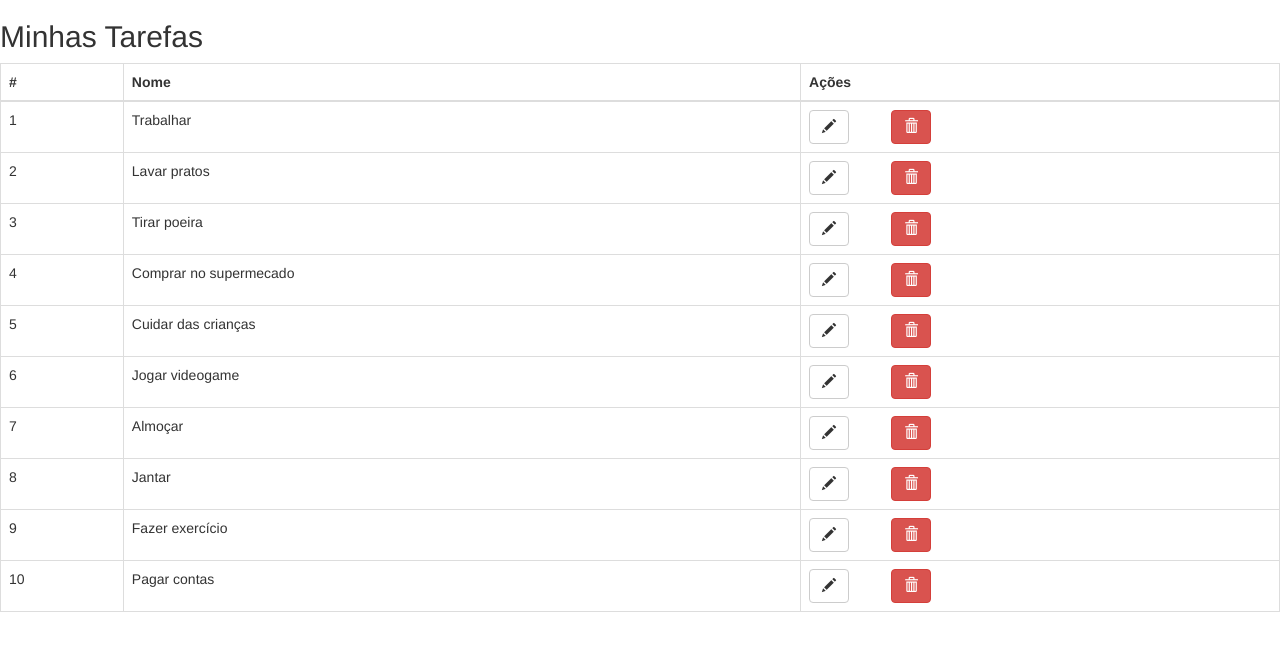
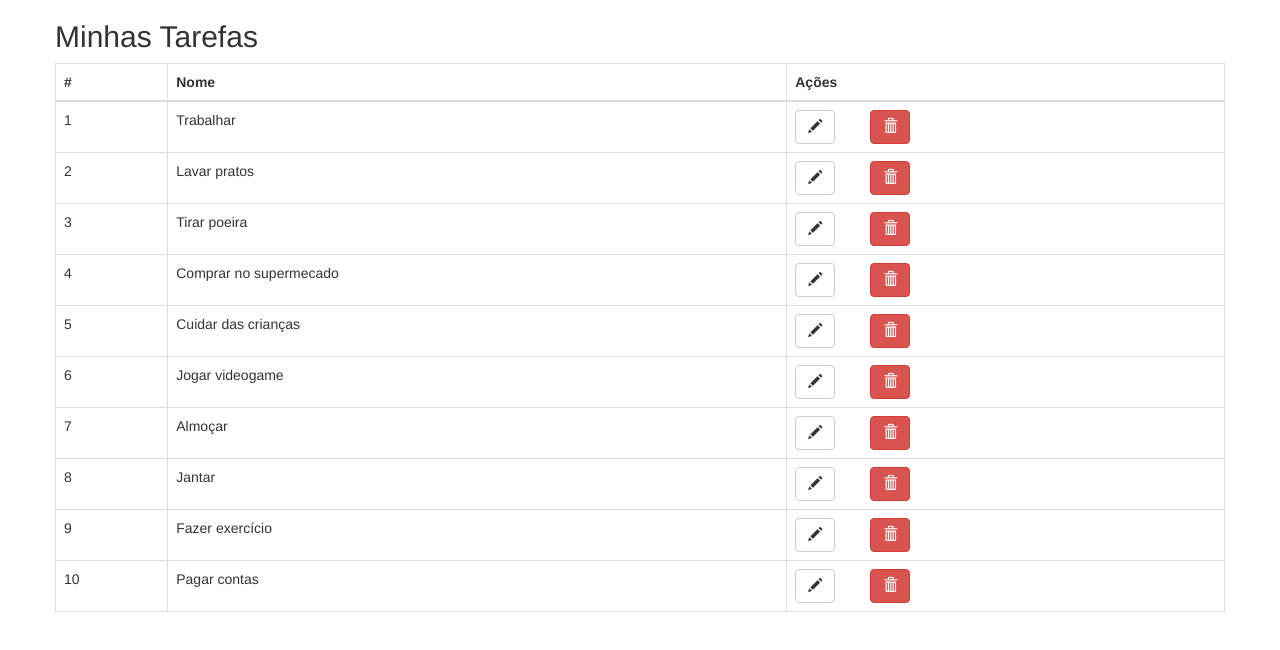
Before and after one commit to rafaellbarros/angular6-componentes-servicos, an Angular app: page /tasks/list in a window 1280 px wide. Shown: the top 650 px of the page. Built offline with nearby package versions, Linux system fonts and the light colour scheme.

Commit message:
Navegação e redirecionamentos

```diff
--- a/src/app/task-list/task-list.component.html
+++ b/src/app/task-list/task-list.component.html
@@ -1,3 +1,5 @@
+<div class="container">
+  <div class="row">
     <h2>{{title}}</h2>
     <table class="table table-bordered">
       <thead>
@@ -14,7 +16,13 @@
           <td>
             <div class="row">
               <div class="col-md-2">
-            <button type="button" class="btn btn-default" (click)="selectTask(task)">
+                <!--
+                <a type="button" class="btn btn-default" [routerLink]="['/tasks', task.id, 'edit']">
+                  <span class="glyphicon glyphicon-pencil"></span>
+                </a>
+                -->
+
+                <button type="button" class="btn btn-default" (click)="goToEdit(task.id)">
                   <span class="glyphicon glyphicon-pencil"></span>
                 </button>
               </div>
@@ -28,3 +36,5 @@
         </tr>
       </tbody>
     </table>
+  </div>
+</div>
--- a/src/app/task-list/task-list.component.ts
+++ b/src/app/task-list/task-list.component.ts
@@ -1,6 +1,7 @@
 import { TaskService } from './../task.service';
 import { Component, OnInit } from '@angular/core';
 import { Task } from '../task/task.model';
+import { Router } from '@angular/router';
 
 @Component({
   selector: 'task-list',
@@ -11,17 +12,15 @@ export class TaskListComponent implements OnInit {
 
   title = 'Minhas Tarefas';
   tasks: Task[];
-  selectedTask: Task;
 
-  constructor(private taskService: TaskService) { }
+  constructor(private taskService: TaskService, private router: Router) { }
 
   ngOnInit() {
     this.tasks = this.taskService.getTasks();
   }
 
-  selectTask(task) {
-    console.log(task);
-    this.selectedTask = task;
+  public goToEdit(id: number) {
+    this.router.navigate(['tasks', id, 'edit']);
   }
 
   deleteTask(id: number) {
--- a/src/app/task/task-edit.component.ts
+++ b/src/app/task/task-edit.component.ts
@@ -1,7 +1,7 @@
 import { TaskService } from './../task.service';
 import { Component, OnInit } from '@angular/core';
 import { Task } from './task.model';
-import { ActivatedRoute, Params } from '@angular/router';
+import { ActivatedRoute, Params, Router } from '@angular/router';
 
 @Component({
   selector: 'task-edit',
@@ -12,7 +12,11 @@ import { ActivatedRoute, Params } from '@angular/router';
 export class TaskEditComponent implements OnInit {
 
   task: Task;
-  constructor(private taskService: TaskService, private route: ActivatedRoute) { }
+  constructor(
+    private taskService: TaskService,
+    private route: ActivatedRoute,
+    private router: Router
+  ) { }
 
   ngOnInit(): void {
     this.getTaskId();
@@ -27,4 +31,8 @@ export class TaskEditComponent implements OnInit {
       }
     });
   }
+
+  public submit() {
+    this.router.navigate(['tasks', 'list']);
+  }
 }
--- a/src/app/task/task.component.html
+++ b/src/app/task/task.component.html
@@ -11,6 +11,7 @@
               <label for="name"></label>
               <input type="text" id="name" name="name" class="form-control" placeholder="Digite o nome" [(ngModel)]="task.name"/>
             </div>
+            <button type="button" class="btn btn-default" (click)="submit()">Enviar</button>
           </form>
         </div>
     </div>
```
Lines whose indentation alone changed are shown as unchanged.
